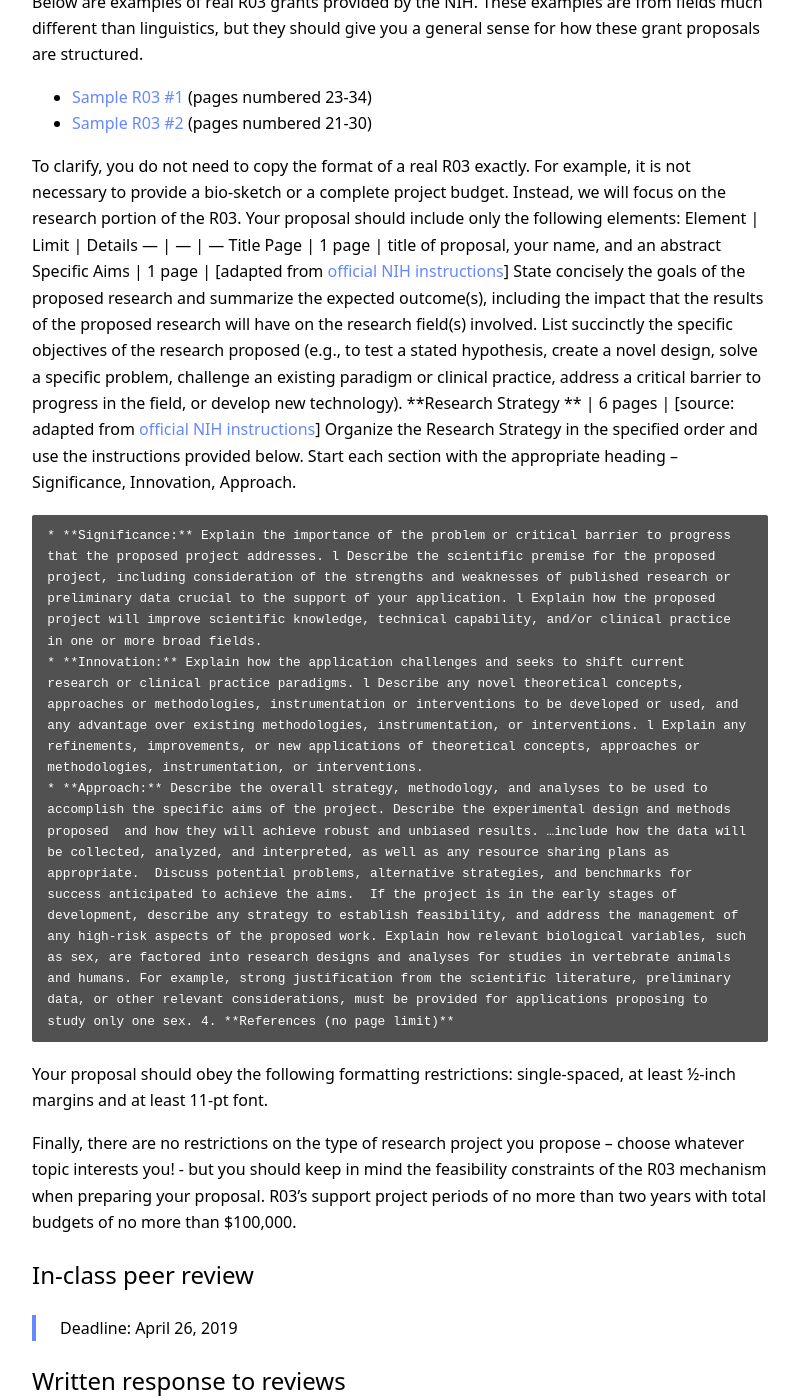
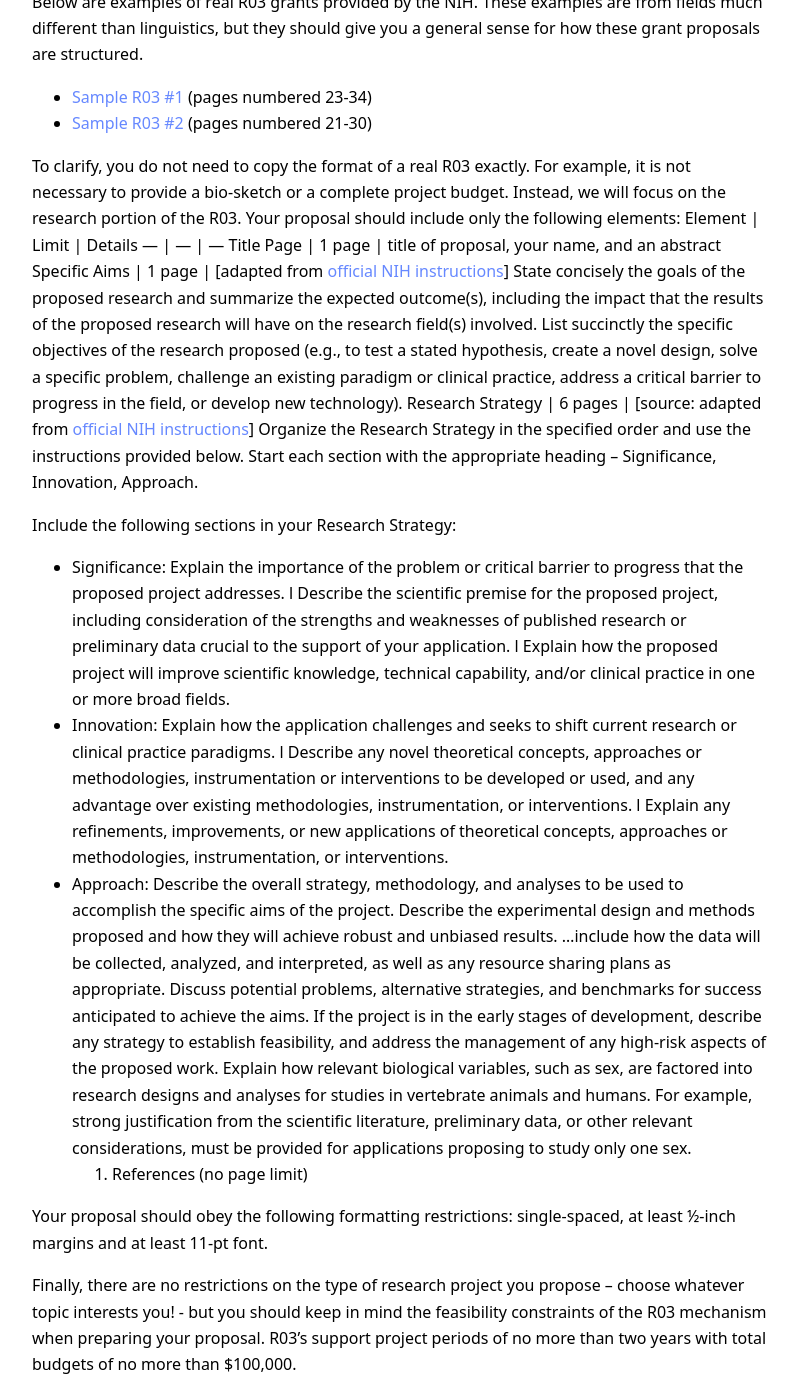
Before and after one commit to kschuler/ling001, a Jekyll site: the page built from spring2019/research-proposal.md, in a window 1280 px wide and 1400 px high, scrolled down 491 px. Shown: the whole window, without its empty margins (240-1039 px from the left). Built offline with Jekyll 4.4.1, drawn with Linux system fonts in a browser that asks for light colours; part of the change alters nothing that is shown.

Commit message:
spring2019/research-proposal.md updated from https://stackedit.io/

```diff
--- a/spring2019/research-proposal.md
+++ b/spring2019/research-proposal.md
@@ -20,11 +20,12 @@ Element | Limit | Details
 --- | --- | ---
 **Title Page** | 1 page | title of proposal, your name, and an abstract
 **Specific Aims**  | 1 page | [adapted from [official NIH instructions](https://grants.nih.gov/grants/how-to-apply-application-guide/forms-d/research-forms-d.pdf)] State concisely the goals of the proposed research and summarize the expected outcome(s), including the impact that the results of the proposed research will have on the research field(s) involved. List succinctly the specific objectives of the research proposed (e.g., to test a stated hypothesis, create a novel design, solve a specific problem, challenge an existing paradigm or clinical practice, address a critical barrier to progress in the field, or develop new technology).
-**Research Strategy ** | 6 pages | [source: adapted from [official NIH instructions](https://grants.nih.gov/grants/how-to-apply-application-guide/forms-d/research-forms-d.pdf)] Organize the Research Strategy in the specified order and use the instructions provided below. Start each section with the appropriate heading – Significance, Innovation, Approach.
+**Research Strategy** | 6 pages | [source: adapted from [official NIH instructions](https://grants.nih.gov/grants/how-to-apply-application-guide/forms-d/research-forms-d.pdf)] Organize the Research Strategy in the specified order and use the instructions provided below. Start each section with the appropriate heading – Significance, Innovation, Approach.
 
-	* **Significance:** Explain the importance of the problem or critical barrier to progress that the proposed project addresses. l Describe the scientific premise for the proposed project, including consideration of the strengths and weaknesses of published research or preliminary data crucial to the support of your application. l Explain how the proposed project will improve scientific knowledge, technical capability, and/or clinical practice in one or more broad fields.
-	* **Innovation:** Explain how the application challenges and seeks to shift current research or clinical practice paradigms. l Describe any novel theoretical concepts, approaches or methodologies, instrumentation or interventions to be developed or used, and any advantage over existing methodologies, instrumentation, or interventions. l Explain any refinements, improvements, or new applications of theoretical concepts, approaches or methodologies, instrumentation, or interventions.
-	* **Approach:** Describe the overall strategy, methodology, and analyses to be used to accomplish the specific aims of the project. Describe the experimental design and methods proposed  and how they will achieve robust and unbiased results. …include how the data will be collected, analyzed, and interpreted, as well as any resource sharing plans as appropriate.  Discuss potential problems, alternative strategies, and benchmarks for success anticipated to achieve the aims.  If the project is in the early stages of development, describe any strategy to establish feasibility, and address the management of any high-risk aspects of the proposed work. Explain how relevant biological variables, such as sex, are factored into research designs and analyses for studies in vertebrate animals and humans. For example, strong justification from the scientific literature, preliminary data, or other relevant considerations, must be provided for applications proposing to study only one sex.
+Include the following sections in your Research Strategy:
+* **Significance:** Explain the importance of the problem or critical barrier to progress that the proposed project addresses. l Describe the scientific premise for the proposed project, including consideration of the strengths and weaknesses of published research or preliminary data crucial to the support of your application. l Explain how the proposed project will improve scientific knowledge, technical capability, and/or clinical practice in one or more broad fields.
+* **Innovation:** Explain how the application challenges and seeks to shift current research or clinical practice paradigms. l Describe any novel theoretical concepts, approaches or methodologies, instrumentation or interventions to be developed or used, and any advantage over existing methodologies, instrumentation, or interventions. l Explain any refinements, improvements, or new applications of theoretical concepts, approaches or methodologies, instrumentation, or interventions.
+* **Approach:** Describe the overall strategy, methodology, and analyses to be used to accomplish the specific aims of the project. Describe the experimental design and methods proposed  and how they will achieve robust and unbiased results. …include how the data will be collected, analyzed, and interpreted, as well as any resource sharing plans as appropriate.  Discuss potential problems, alternative strategies, and benchmarks for success anticipated to achieve the aims.  If the project is in the early stages of development, describe any strategy to establish feasibility, and address the management of any high-risk aspects of the proposed work. Explain how relevant biological variables, such as sex, are factored into research designs and analyses for studies in vertebrate animals and humans. For example, strong justification from the scientific literature, preliminary data, or other relevant considerations, must be provided for applications proposing to study only one sex.
 4. **References (no page limit)**
 
 Your proposal should obey the following formatting restrictions: **single-spaced**, at least **½-inch margins** and at least **11-pt font**.
@@ -39,6 +40,6 @@ Finally, there are no restrictions on the type of research project you propose
 
 > **Deadline: May 7,2019**
 <!--stackedit_data:
-eyJoaXN0b3J5IjpbMjI1ODI3Nzk0LC04MjM5MTM2NiwtMjEzOT
-kxNTE2LDE3MjEyOTkxNl19
+eyJoaXN0b3J5IjpbMTk5NTAyOTY4NCwtODIzOTEzNjYsLTIxMz
+k5MTUxNiwxNzIxMjk5MTZdfQ==
 -->
```
